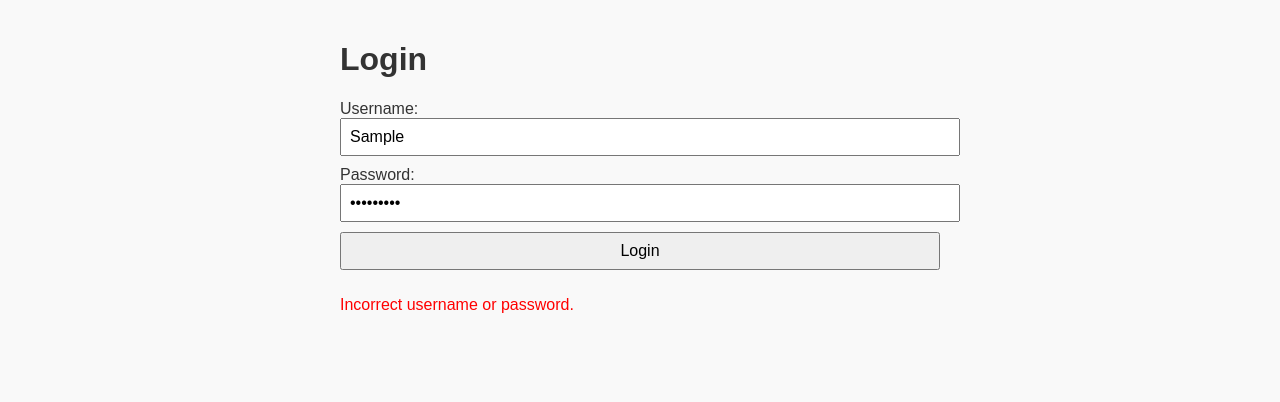
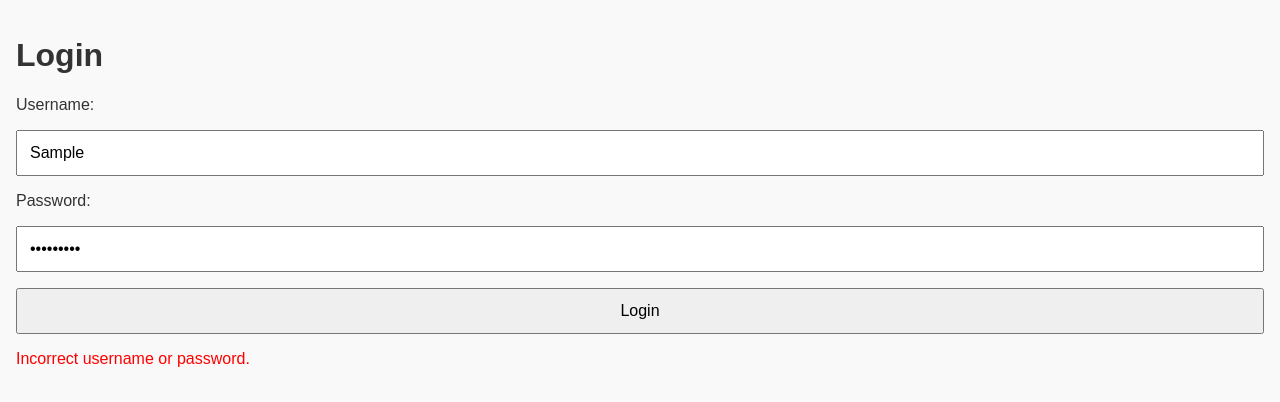
Before and after one commit to nflsgl/nfl-shotgun-league, a plain HTML site: page login.html in a window 1280 px wide. Both pictures are taken after typing "Sample", "Sample123" into the empty fields and a click on the button "Login". Drawn offline with Linux system fonts and the light colour scheme.

Commit message:
Add files via upload

```diff
--- a/login.html
+++ b/login.html
@@ -10,8 +10,10 @@
 <body>
   <h1>Login</h1>
   <form id="loginForm">
-    <label>Username: <input type="text" id="username" autocomplete="username"></label>
-    <label>Password: <input type="password" id="password" autocomplete="current-password"></label>
+    <label for="username">Username:</label>
+    <input type="text" id="username" autocomplete="username">
+    <label for="password">Password:</label>
+    <input type="password" id="password" autocomplete="current-password">
     <button type="submit">Login</button>
   </form>
   <p id="errorMsg" style="color:red;"></p>
--- a/login.js
+++ b/login.js
@@ -1,14 +1,43 @@
 
-const users = {'aaronb': 'honda', 'alecb': 'ford', 'bradd': 'chevy', 'bradg': 'toyota', 'bradh': 'nissan', 'brianm': 'jeep', 'caln': 'mazda', 'carterb': 'volvo', 'chuckp': 'dodge', 'davidh': 'buick', 'hunter': 'subaru', 'ianf': 'tesla', 'jacobg': 'fiat', 'jimc': 'gmc', 'joeo': 'bmw', 'josha': 'audi', 'justing': 'vw', 'miked': 'ram', 'mikek': 'lincoln', 'mitchm': 'cadillac', 'nickp': 'hyundai', 'rileyb': 'kia', 'ryanl': 'mini', 'taylorh': 'jaguar', 'timb': 'landrover', 'tomw': 'mitsubishi', 'trevorc': 'infiniti', 'zachw': 'porsche'};
+const users = {
+  aaronb: "honda",
+  alecb: "ford",
+  bradd: "chevy",
+  bradg: "toyota",
+  bradh: "nissan",
+  brianm: "jeep",
+  caln: "mazda",
+  carterb: "volvo",
+  chuckp: "dodge",
+  davidh: "buick",
+  hunter: "subaru",
+  ianf: "tesla",
+  jacobg: "fiat",
+  jimc: "gmc",
+  joeo: "bmw",
+  josha: "audi",
+  justing: "vw",
+  miked: "ram",
+  mikek: "lincoln",
+  mitchm: "cadillac",
+  nickp: "hyundai",
+  rileyb: "kia",
+  ryanl: "mini",
+  taylorh: "jaguar",
+  timb: "landrover",
+  tomw: "mitsubishi",
+  trevorc: "infiniti",
+  zachw: "porsche"
+};
 
 document.getElementById("loginForm").addEventListener("submit", function(e) {
   e.preventDefault();
-  const username = document.getElementById("username").value.toLowerCase().replace(/[^a-z0-9]/g, '');
-  const password = document.getElementById("password").value.toLowerCase().trim();
-  const correct = users[username];
+  const usernameInput = document.getElementById("username").value.toLowerCase().replace(/[^a-z0-9]/g, '');
+  const passwordInput = document.getElementById("password").value.toLowerCase().trim();
+  const correctPassword = users[usernameInput];
 
-  if (password === correct) {
-    localStorage.setItem("user", username);
+  if (passwordInput === correctPassword) {
+    localStorage.setItem("user", usernameInput);
     window.location.href = "home.html";
   } else {
     document.getElementById("errorMsg").textContent = "Incorrect username or password.";
--- a/style.css
+++ b/style.css
@@ -1,22 +1,25 @@
 
+* {
+  box-sizing: border-box;
+}
+html {
+  font-size: 16px;
+}
 body {
   font-family: Arial, sans-serif;
+  padding: 1em;
   margin: 0;
-  padding: 20px;
   background-color: #f9f9f9;
   color: #333;
-  max-width: 600px;
-  margin: auto;
-}
-input, select, button {
-  font-size: 1em;
-  padding: 8px;
-  width: 100%;
-  margin-bottom: 10px;
 }
 form {
   display: flex;
   flex-direction: column;
+  gap: 1em;
+}
+input, select, button {
+  font-size: 1em;
+  padding: 0.75em;
 }
 a {
   color: #0077cc;
@@ -24,9 +27,9 @@ a {
   font-weight: bold;
 }
 #nav {
-  margin-bottom: 20px;
+  margin-bottom: 1.5em;
   background: #eee;
-  padding: 10px;
+  padding: 0.75em;
   text-align: center;
 }
 #nav a {
```
